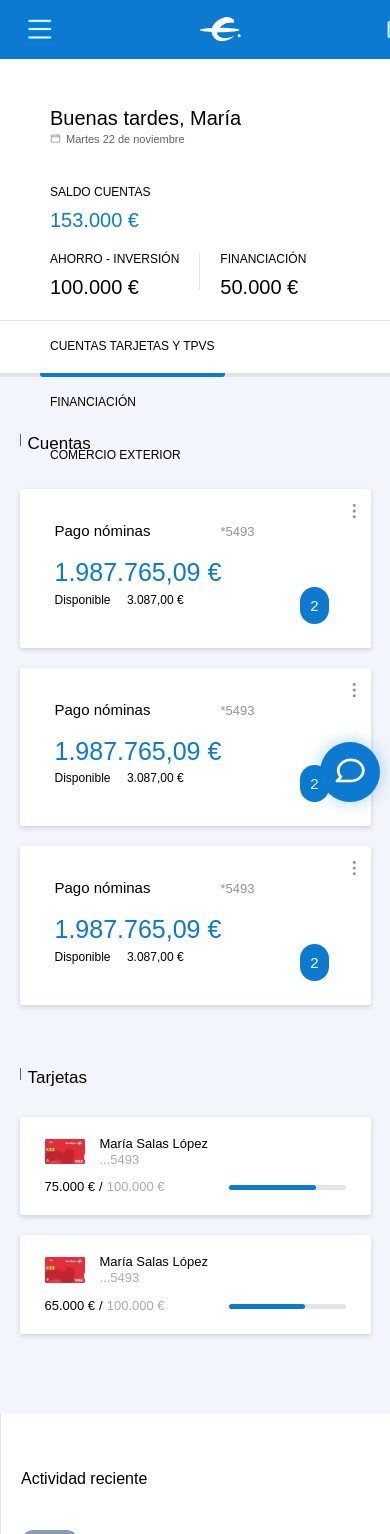
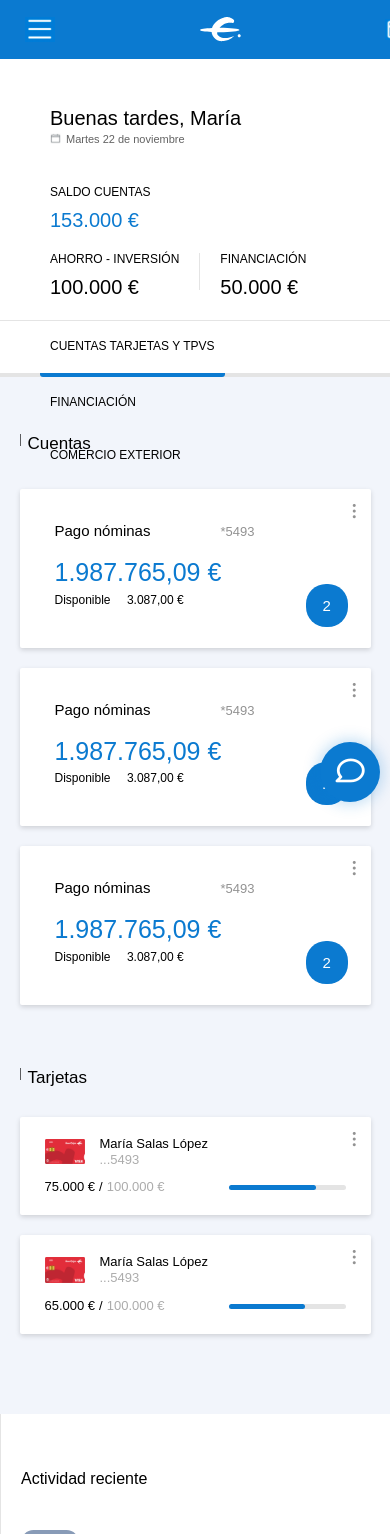
Before and after one commit to christianhn/ibercaja, an Angular app: page / in a window 390 px wide. Shown: the top 1534 px of the page. Built offline with nearby package versions, Linux system fonts and the light colour scheme.

Commit message:
add actions button component without stop propagation

```diff
--- a/src/app/modules/home/dashboard-layout/accounts-section-component/accounts-section-component.component.html
+++ b/src/app/modules/home/dashboard-layout/accounts-section-component/accounts-section-component.component.html
@@ -5,7 +5,6 @@
 ></app-dashboard-filters-component>
 <section class="cards-list">
     <div class="card" *ngFor="let card of cards">
-        <span class="icon-Dotted"></span>
         <p class="title">{{ card.title }}</p>
         <p class="payment-method">{{ card.paymentMethod }}</p>
         <p class="cash">{{ card.cash | currency:'EUR' }}</p>
@@ -17,5 +16,6 @@
                 <span>2 Movimientos nuevos</span>
             </ng-template>
         </div>
+        <app-action-button-dots [card]="card"></app-action-button-dots>
     </div>
 </section>
--- a/src/app/modules/home/dashboard-layout/accounts-section-component/accounts-section-component.component.scss
+++ b/src/app/modules/home/dashboard-layout/accounts-section-component/accounts-section-component.component.scss
@@ -53,7 +53,7 @@ app-dashboard-filters-component{
 
         .message{
             border-top: solid 0.5px $grey-color;
-            padding: 15px 35px;
+            padding: 15px 4vw;
             display: flex;
             align-items: center;
 
@@ -72,13 +72,6 @@ app-dashboard-filters-component{
                 }
 
             }
-        }
-        .icon-Dotted{
-            font-size: $font-size-small;
-            position: absolute;
-            padding: 15px;
-            right: 0;
-            color: $smooth-grey-color;
         }
     }
 }
@@ -111,7 +104,7 @@ app-dashboard-filters-component{
                 position: absolute;
                 span{
                     &:nth-child(1){
-                        padding: 10px;
+                        padding: 13px 17px;
                     }
                 }
             }
--- a/src/app/modules/home/dashboard-layout/accounts-section-component/accounts-section-component.component.ts
+++ b/src/app/modules/home/dashboard-layout/accounts-section-component/accounts-section-component.component.ts
@@ -14,26 +14,29 @@ export class AccountsSectionComponentComponent {
   actions = [
     '<span class="icon-Mostrar"></span>&nbsp; Mostrar ocultas',
     'Filtra resultados &nbsp;<span class="icon-Chevron-abajo"></span>'
-  ]
+  ];
 
   cards = [
     {
       title: "Pago nóminas",
       paymentMethod: "*5493",
       cash: 1987765.09,
-      availableAmount: "3087"
+      availableAmount: "3087",
+      isOpenAction: false
     },
     {
       title: "Pago nóminas",
       paymentMethod: "*5493",
       cash: 1987765.09,
-      availableAmount: "3087"
+      availableAmount: "3087",
+      isOpenAction: false
     },
     {
       title: "Pago nóminas",
       paymentMethod: "*5493",
       cash: 1987765.09,
-      availableAmount: "3087"
+      availableAmount: "3087",
+      isOpenAction: false
     }
   ]
 
--- a/src/app/modules/home/dashboard-layout/card-section-component/card-section-component.component.html
+++ b/src/app/modules/home/dashboard-layout/card-section-component/card-section-component.component.html
@@ -19,5 +19,6 @@
                 <div *ngIf="!isMobile" [ngStyle]="{'width.px': card.cash.width }"></div>
             </div>
         </div>
+        <app-action-button-dots [card]="card"></app-action-button-dots>
     </div>
 </section>
--- a/src/app/modules/home/dashboard-layout/card-section-component/card-section-component.component.scss
+++ b/src/app/modules/home/dashboard-layout/card-section-component/card-section-component.component.scss
@@ -13,7 +13,7 @@
         box-shadow: $shadow;
         border-radius: 2px;
         padding: 10px 25px;
-
+        position: relative;
         .title{
             display: flex;
             flex-wrap: wrap;
--- a/src/app/modules/home/dashboard-layout/card-section-component/card-section-component.component.ts
+++ b/src/app/modules/home/dashboard-layout/card-section-component/card-section-component.component.ts
@@ -21,7 +21,8 @@ export class CardSectionComponentComponent {
         aviable: 75000,
         total: 100000,
         width: 0
-      }
+      },
+      isOpenAction: false
     },
     {
       title: "María Salas López",
@@ -30,7 +31,8 @@ export class CardSectionComponentComponent {
         aviable: 65000,
         total: 100000,
         width: 0
-      }
+      },
+      isOpenAction: false
     }
   ];
 
--- /dev/null
+++ b/src/app/shared/components/action-button-dots/action-button-dots.component.html
@@ -0,0 +1,20 @@
+<div class="dots">
+    <a href="https://www.google.es" (click)="options($event, card)">
+        <span class="icon-Dotted" [ngClass]="{
+            'icon-Dotted__open' : card.isOpenAction
+        }"></span>
+    </a>
+    <div class="action-button"
+    [ngClass]="{
+        'action-button__open' : card.isOpenAction
+    }">
+        <button>
+            <span class="icon-Editar"></span>
+            <span>Editar alias</span>
+        </button>
+        <button>
+            <span class="icon-Mostrar"></span>
+            <span>Ocultar</span>
+        </button>
+    </div>
+</div>
--- /dev/null
+++ b/src/app/shared/components/action-button-dots/action-button-dots.component.scss
@@ -0,0 +1,49 @@
+@import "src/scss/variables.scss";
+
+.dots{
+    z-index: 30;
+    position: absolute;
+    right: 0;
+    top: 0;
+
+    .icon-Dotted{
+        position: absolute;
+        padding: 15px;
+        right: 0;
+        top: 0;
+        font-size: $font-size-small;
+        color: $smooth-grey-color;
+        &__open{
+            color: white;
+        }
+    }
+
+    .action-button{
+        visibility: hidden;
+        &__open{
+            visibility: initial;
+        }
+
+        width: 180px;
+        padding: 10px 0px;
+        background-color: $primary-color;
+        button{
+            display: flex;
+            align-items: center;
+            cursor: pointer;
+            text-align: left;
+            width: 100%;
+            padding: 15px 10px;
+            border: 0;
+            background-color: $primary-color;
+            color: white;
+
+            span{
+                &:first-of-type{
+                    margin: 0px 10px 0px 20px;
+                    width: 20px;
+                }
+            }
+        }
+    }
+}
--- /dev/null
+++ b/src/app/shared/components/action-button-dots/action-button-dots.component.ts
@@ -0,0 +1,18 @@
+import { Component, HostListener, Input } from '@angular/core';
+
+@Component({
+  selector: 'app-action-button-dots',
+  templateUrl: './action-button-dots.component.html',
+  styleUrls: ['./action-button-dots.component.scss']
+})
+export class ActionButtonDotsComponent {
+
+  @Input() card: any;
+
+  options(e:Event, card: any){
+    console.log(e);
+
+    e.stopPropagation();
+    card.isOpenAction = !card.isOpenAction;
+  }
+}
```
Also changed, not shown: src/app/shared/components/shared.module.ts (+5 -2 lines), 1 other file (tests, documents, lock files or other folders).
